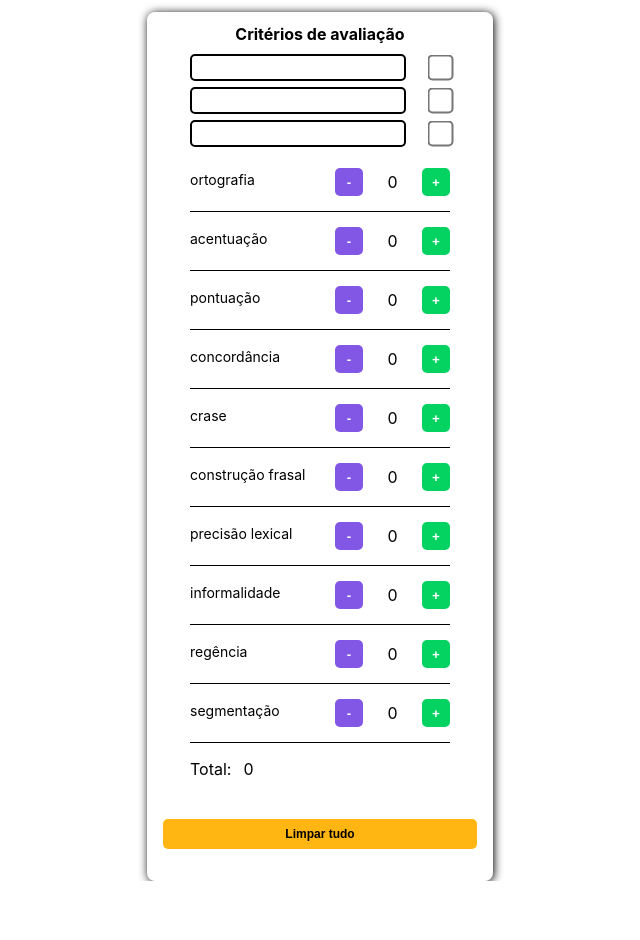
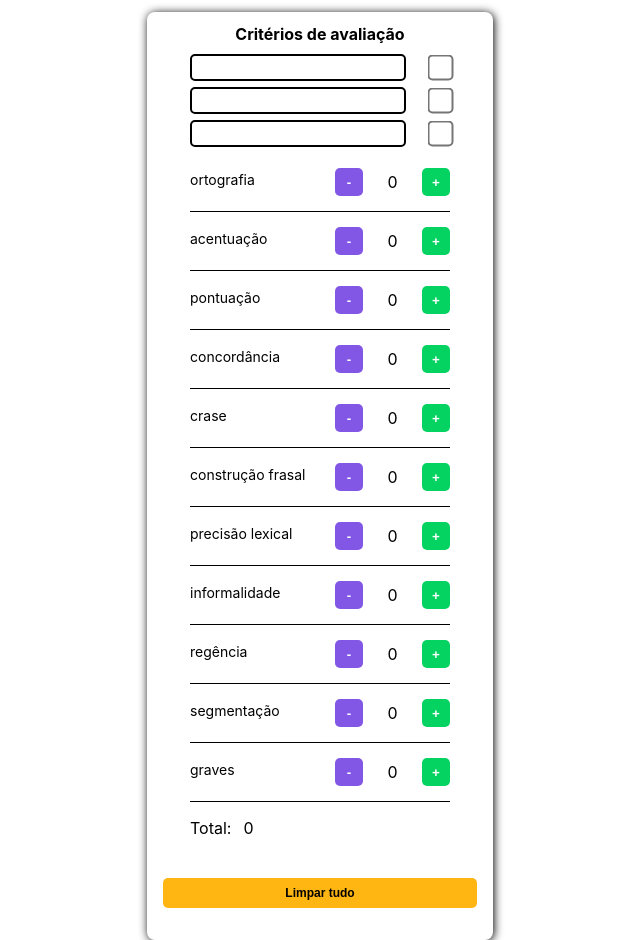
Before and after one commit to fernandoferfa/app, a React (Create React App) app: page / in a window 1280 px wide. Shown: the whole page, without its empty margins (320-960 px from the left). Before the commit the page ends 881 px from the top, so only its background shows below. Built offline with nearby package versions, Linux system fonts and the light colour scheme.

Commit message:
Feature nu

```diff
--- a/src/Pages/Home/index.js
+++ b/src/Pages/Home/index.js
@@ -20,6 +20,7 @@ import {
     SumAllCountValues,
     CleanAllCountValues,
 } from './styles';
+import Nu from '../../assets/images/nu.jpeg';
 
 function Home() {
     const [criterions, setCriterions] = useState([
@@ -83,6 +84,12 @@ function Home() {
             value: 0,
             recurrent: false,
         },
+        {
+            id: 11,
+            name: 'graves',
+            value: 0,
+            recurrent: false,
+        },
     ]);
 
     const themes = [
@@ -136,7 +143,9 @@ function Home() {
     }
     return (
         <MainContainer>
-            <CriterionsContainer>
+            {
+                criterions.reduce((acc, cc) => acc + cc.value, 0) < 69 &&
+                <CriterionsContainer>
                 <TitleCriterionsContainer>
                     Critérios de avaliação
                 </TitleCriterionsContainer>
@@ -185,6 +194,11 @@ function Home() {
                     Limpar tudo
                 </CleanAllCountValues>
             </CriterionsContainer>
+            }
+            {
+                 criterions.reduce((acc, cc) => acc + cc.value, 0) === 69 &&
+                <img src={Nu} />
+            }
         </MainContainer>
     );
 }
```
Also changed, not shown: src/assets/images/nu.jpeg (added).
